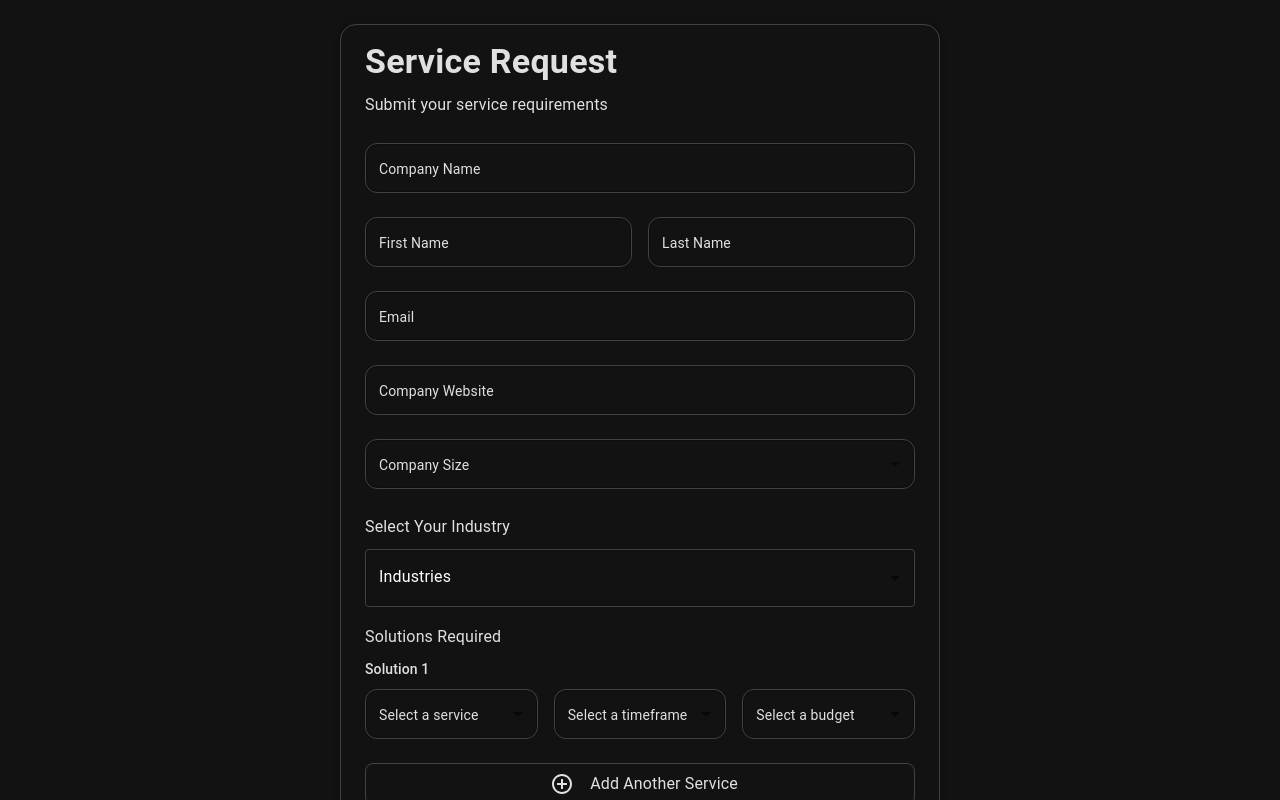
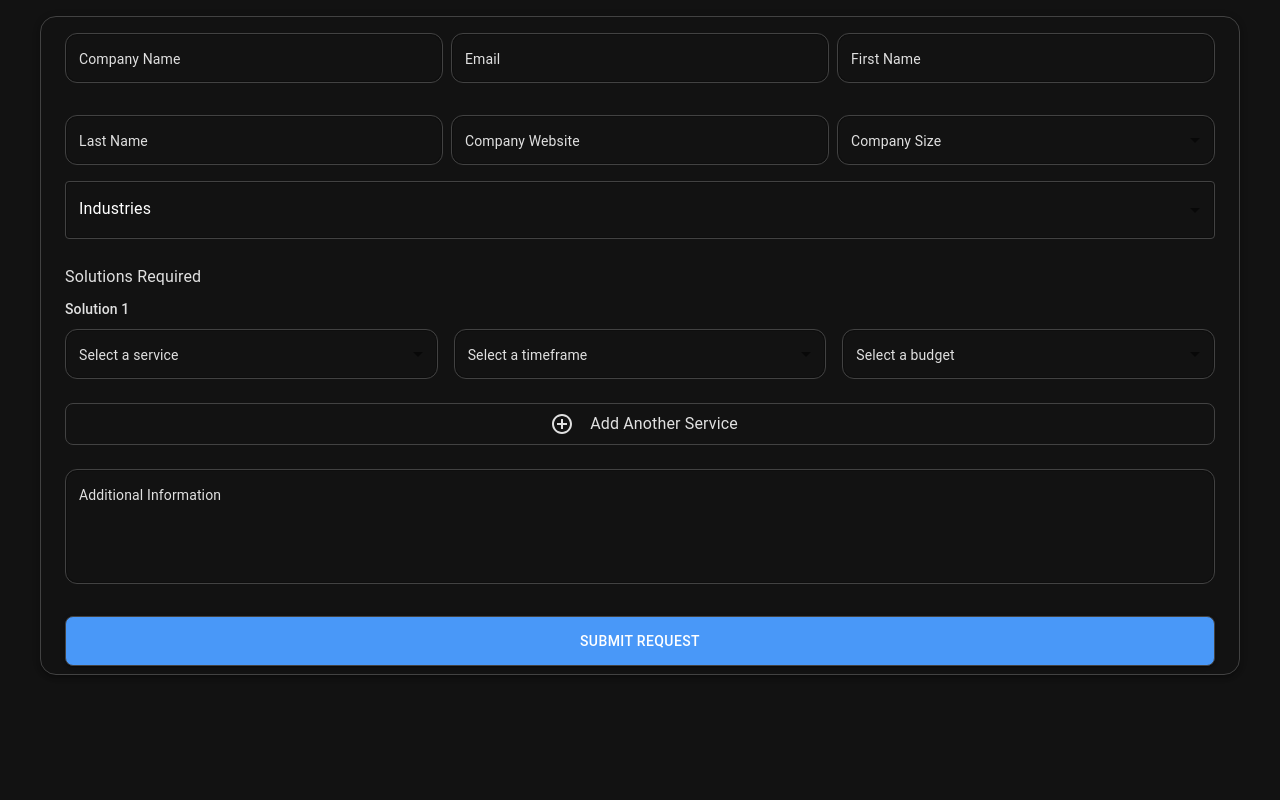
Before and after one commit to web-source-dev/leads, a React (Create React App) app: page /buyer in a window 1280 px wide. Shown: the top 800 px of the page. Built offline with nearby package versions, Linux system fonts and the light colour scheme; the HTML template or start-up script is replaced by a standard one.

Commit message:
Update BuyerForm.jsx

```diff
--- a/src/components/BuyerForm.jsx
+++ b/src/components/BuyerForm.jsx
@@ -8,7 +8,7 @@ import {
   IconButton,
   Box,
   Grid,
-  Chip,InputLabel, FormControl, Checkbox, ListItemText,Select
+  Chip, InputLabel, FormControl, Checkbox, ListItemText, Select
 } from '@mui/material';
 import AddCircleOutlineIcon from '@mui/icons-material/AddCircleOutline';
 import RemoveCircleOutlineIcon from '@mui/icons-material/RemoveCircleOutline';
@@ -17,6 +17,7 @@ import 'react-toastify/dist/ReactToastify.css';
 import AddIcon from '@mui/icons-material/Add';
 import CloseIcon from '@mui/icons-material/Close';
 import Tooltip from '@mui/material/Tooltip';
+
 const industryOptions = [
   { name: "Retail & E-commerce", icon: <AddIcon /> },
   { name: "Marketing & Advertising", icon: <AddIcon /> },
@@ -66,6 +67,8 @@ const BuyerForm = () => {
   console.log(formData);
   const [errors, setErrors] = useState({});
   const [loading, setLoading] = useState(false);
+  const [error, setError] = useState('');
+  const [success, setSuccess] = useState('');
 
   const handleAddService = () => {
     setFormData({
@@ -106,29 +109,11 @@ const BuyerForm = () => {
     }
     setErrors({ ...errors, [name]: error });
   };
-  // Disable scroll on body when the dropdown is focused
-  const handleDropdownFocus = () => {
-    document.body.style.overflow = "hidden"; // Prevent scrolling
+
+  const handleIndustrySelect = (selectedIndustry) => {
+    // ...existing code...
   };
 
-  const handleDropdownBlur = () => {
-    document.body.style.overflow = "auto"; // Restore scrolling
-  };
-
-  const handleIndustrySelect = (selectedIndustry) => {
-    setFormData((prevState) => ({
-      ...prevState,
-      industries: prevState.industries.includes(selectedIndustry)
-        ? prevState.industries.filter((industry) => industry !== selectedIndustry)
-        : [...prevState.industries, selectedIndustry]
-    }));
-  };
-  const handleDropDownScroll = (event) => {
-    event.preventDefault();
-    event.stopPropagation();
-  }
-  const [error, setError] = useState('')
-  const [success, setSuccess] = useState('')
   const handleSubmit = async (event) => {
     event.preventDefault();
     const emailPattern = /^[^\s@]+@[^\s@]+\.[^\s@]+$/;
@@ -205,54 +190,28 @@ const BuyerForm = () => {
       }
     }, 2000);
   };
-const handleFieldFocus = (fieldId) => {
-  const element = document.getElementById(fieldId);
-  const container = document.getElementById('formContainer'); // Make sure to have this container's ID
-  if (element && container) {
-    // Scroll the field into view and center it
-    element.scrollIntoView({
-      behavior: 'smooth',
-      block: 'center', // Center the element in the container
-      inline: 'nearest' // Ensure it aligns horizontally as well, if needed
-    });
-  }
-};
+
   return (
     <Container
-      maxWidth="sm"
+      maxWidth="lg"
       sx={{
-        mt: 1,
-        p: 2,
+        mt: 0,
+        p: 0,
         backgroundColor: "var(--background-color)",
         color: "var(--text-color)",
         border: "1px solid var(--border-color)",
         borderRadius: 4,
         boxShadow: 3,
       }}
-      id="formContainer"
     >
-      <Typography
-        variant="h4"
-        gutterBottom
-        sx={{ color: "var(--text-color)", mb: 1, fontWeight: 'bold' }}
-      >
-        Service Request
-      </Typography>
-      <Typography
-        variant="subtitle1"
-        gutterBottom
-        sx={{ color: "var(--text-color)", mb: 1 }}
-      >
-        Submit your service requirements
-      </Typography>
-
       <Box
         component="form"
         noValidate
         autoComplete="off"
-        sx={{ mt: 1 }}
         onSubmit={handleSubmit}
       >
+        <Grid container spacing={1}>
+          <Grid item xs={12} md={4}>
             <TextField
               fullWidth
               label="Company Name"
@@ -272,58 +231,12 @@ const handleFieldFocus = (fieldId) => {
                   border: "1px solid var(--border-color)",
                   height: 50,
                   borderRadius: 12,
-              fontSize: '14px' // Reduce placeholder size
+                  fontSize: '14px'
                 },
               }}
             />
-        <Box sx={{ display: 'flex', flexDirection: { xs: 'column', sm: 'row' }, gap: 2 }}>
-          <TextField
-            fullWidth
-            label="First Name"
-            name="firstName"
-            value={formData.firstName}
-            onChange={handleChange}
-            onBlur={handleBlur}
-            placeholder="Enter your first name"
-            margin="normal"
-            variant="outlined"
-            error={!!errors.firstName}
-            helperText={errors.firstName}
-            InputLabelProps={{ style: { color: "var(--text-color)", fontSize: '14px' } }}
-            InputProps={{
-              style: {
-                color: "var(--text-color)",
-                border: "1px solid var(--border-color)",
-                height: 50,
-                borderRadius: 12,
-                fontSize: '14px' // Reduce placeholder size
-              },
-            }}
-          />
-          <TextField
-            fullWidth
-            label="Last Name"
-            name="lastName"
-            value={formData.lastName}
-            onChange={handleChange}
-            onBlur={handleBlur}
-            placeholder="Enter your last name"
-            margin="normal"
-            variant="outlined"
-            error={!!errors.lastName}
-            helperText={errors.lastName}
-            InputLabelProps={{ style: { color: "var(--text-color)", fontSize: '14px' } }}
-            InputProps={{
-              style: {
-                color: "var(--text-color)",
-                border: "1px solid var(--border-color)",
-                height: 50,
-                borderRadius: 12,
-                fontSize: '14px' // Reduce placeholder size
-              },
-            }}
-          />
-        </Box>
+          </Grid>
+          <Grid item xs={12} md={4}>
             <TextField
               fullWidth
               label="Email"
@@ -344,10 +257,62 @@ const handleFieldFocus = (fieldId) => {
                   border: "1px solid var(--border-color)",
                   height: 50,
                   borderRadius: 12,
-              fontSize: '14px' // Reduce placeholder size
+                  fontSize: '14px'
                 },
               }}
             />
+          </Grid>
+          <Grid item xs={12} md={4}>
+            <TextField
+              fullWidth
+              label="First Name"
+              name="firstName"
+              value={formData.firstName}
+              onChange={handleChange}
+              onBlur={handleBlur}
+              placeholder="Enter your first name"
+              margin="normal"
+              variant="outlined"
+              error={!!errors.firstName}
+              helperText={errors.firstName}
+              InputLabelProps={{ style: { color: "var(--text-color)", fontSize: '14px' } }}
+              InputProps={{
+                style: {
+                  color: "var(--text-color)",
+                  border: "1px solid var(--border-color)",
+                  height: 50,
+                  borderRadius: 12,
+                  fontSize: '14px'
+                },
+              }}
+            />
+          </Grid>
+          <Grid item xs={12} md={4}>
+            <TextField
+              fullWidth
+              label="Last Name"
+              name="lastName"
+              value={formData.lastName}
+              onChange={handleChange}
+              onBlur={handleBlur}
+              placeholder="Enter your last name"
+              margin="normal"
+              variant="outlined"
+              error={!!errors.lastName}
+              helperText={errors.lastName}
+              InputLabelProps={{ style: { color: "var(--text-color)", fontSize: '14px' } }}
+              InputProps={{
+                style: {
+                  color: "var(--text-color)",
+                  border: "1px solid var(--border-color)",
+                  height: 50,
+                  borderRadius: 12,
+                  fontSize: '14px'
+                },
+              }}
+            />
+          </Grid>
+          <Grid item xs={12} sm={4}>
             <TextField
               fullWidth
               label="Company Website"
@@ -367,10 +332,12 @@ const handleFieldFocus = (fieldId) => {
                   border: "1px solid var(--border-color)",
                   height: 50,
                   borderRadius: 12,
-              fontSize: '14px' // Reduce placeholder size
+                  fontSize: '14px'
                 },
               }}
             />
+          </Grid>
+          <Grid item xs={12} sm={4}>
             <TextField
               fullWidth
               label="Company Size"
@@ -389,7 +356,7 @@ const handleFieldFocus = (fieldId) => {
                   border: "1px solid var(--border-color)",
                   height: 50,
                   borderRadius: 12,
-      fontSize: '14px' // Reduce placeholder size
+                  fontSize: '14px'
                 },
               }}
               SelectProps={{
@@ -402,8 +369,6 @@ const handleFieldFocus = (fieldId) => {
                   },
                 },
               }}
- id="companySizeField" // Add a unique ID to each field
-  onFocus={() => handleFieldFocus('companySizeField')} // Call the helper function on focus
             >
               {["1-50", "51-500", "501-5000", "5,000+"].map((size) => (
                 <MenuItem
@@ -418,17 +383,14 @@ const handleFieldFocus = (fieldId) => {
                 </MenuItem>
               ))}
             </TextField>
-
-        <Box sx={{ mt: 2, borderRadius: 12 }}>
-  <Typography variant="subtitle1" sx={{ color: "var(--text-color)", mb: 1 }}>
-    Select Your Industry
-  </Typography>
+          </Grid>
+          <Grid item xs={12}>
             <FormControl fullWidth>
               <InputLabel
                 id="industry-select-label"
                 sx={{
-        color: 'white', // Ensure the default label color is white
-        '&.Mui-focused': { color: 'white',backgroundColor:'var(--background-color)', padding:'0px 10px' }, // Ensure label remains white when focused
+                  color: 'white',
+                  '&.Mui-focused': { color: 'white', backgroundColor: 'var(--background-color)', padding: '0px 10px' },
                 }}
               >
                 Industries
@@ -436,9 +398,6 @@ const handleFieldFocus = (fieldId) => {
               <Select
                 labelId="industry-select-label"
                 multiple
-        id="industryselectId" // Unique ID for this field
-  onFocus={() => handleFieldFocus('industryselectId')} // Call the helper function on focus
-
                 value={formData.industries}
                 onChange={(event) => {
                   const selectedIndustries = event.target.value;
@@ -448,7 +407,7 @@ const handleFieldFocus = (fieldId) => {
                   }));
                 }}
                 renderValue={(selected) => (
-        <Box sx={{ display: 'flex', flexWrap: 'wrap', gap:0.5}}> {/* Reduced gap */}
+                  <Box sx={{ display: 'flex', flexWrap: 'wrap', gap: 0.5 }}>
                     {selected.map((industry) => (
                       <Chip
                         key={industry}
@@ -465,11 +424,11 @@ const handleFieldFocus = (fieldId) => {
                 MenuProps={{
                   PaperProps: {
                     style: {
-            maxHeight: 200, // Limits the dropdown height (around 4 items visible)
-            overflowY: 'auto', // Enables the scrollbar
-            backgroundColor: 'var(--background-color)', // Apply background color to the dropdown
-            zIndex: 1300, // Ensures the dropdown appears above the field
-            color: 'var(--text-color)', // Text color for all items
+                      maxHeight: 200,
+                      overflowY: 'auto',
+                      backgroundColor: 'var(--background-color)',
+                      zIndex: 1300,
+                      color: 'var(--text-color)',
                     },
                   },
                 }}
@@ -483,14 +442,14 @@ const handleFieldFocus = (fieldId) => {
                     key={option.name}
                     value={option.name}
                     sx={{
-            backgroundColor: 'var(--background-color)', // Background color for all items
+                      backgroundColor: 'var(--background-color)',
                       '&:hover': {
-              backgroundColor: 'var(--background-color)', // Disable hover effect
+                        backgroundColor: 'var(--background-color)',
                       },
                       '&.Mui-selected': {
-              backgroundColor: 'var(--background-color)', // Keep selected item background color
+                        backgroundColor: 'var(--background-color)',
                         '&:hover': {
-                backgroundColor: 'var(--background-color)', // Ensure hover is disabled on selected
+                          backgroundColor: 'var(--background-color)',
                         },
                       },
                     }}
@@ -501,9 +460,8 @@ const handleFieldFocus = (fieldId) => {
                 ))}
               </Select>
             </FormControl>
-</Box>
-
-
+          </Grid>
+          <Grid item xs={12}>
             <Typography variant="subtitle1" sx={{ color: "var(--text-color)", mt: 2 }}>
               Solutions Required
             </Typography>
@@ -531,9 +489,6 @@ const handleFieldFocus = (fieldId) => {
                       fullWidth
                       label="Select a service"
                       variant="outlined"
-                  id="SelectServiceId" // Unique ID for this field
-  onFocus={() => handleFieldFocus('SelectServiceId')} // Call the helper function on focus
-
                       value={service.service}
                       onChange={(e) => handleServiceChange(index, 'service', e.target.value)}
                       select
@@ -601,8 +556,6 @@ const handleFieldFocus = (fieldId) => {
                       fullWidth
                       label="Select a timeframe"
                       variant="outlined"
-          id="timeframeId" // Unique ID for this field
-          onFocus={() => handleFieldFocus('timeframeId')} // Call the helper function on focus
                       value={service.timeframe}
                       onChange={(e) => handleServiceChange(index, 'timeframe', e.target.value)}
                       select
@@ -647,8 +600,6 @@ const handleFieldFocus = (fieldId) => {
                     <TextField
                       fullWidth
                       label="Select a budget"
-          id="budgetId" // Unique ID for this field
-          onFocus={() => handleFieldFocus('budgetId')} // Call the helper function on focus
                       variant="outlined"
                       value={service.budget}
                       onChange={(e) => handleServiceChange(index, 'budget', e.target.value)}
@@ -692,8 +643,9 @@ const handleFieldFocus = (fieldId) => {
                 </Grid>
               </Box>
             ))}
-
-        <Box onClick={handleAddService} sx={{ display: 'flex', justifyContent: 'center',cursor:'pointer', mt: 3, borderRadius: 2, border: "1px solid var(--border-color1)" }}>
+          </Grid>
+          <Grid item xs={12}>
+            <Box onClick={handleAddService} sx={{ display: 'flex', justifyContent: 'center', cursor: 'pointer', mt: 2, borderRadius: 2, border: "1px solid var(--border-color1)" }}>
               <IconButton
                 color="primary"
                 onClick={handleAddService}
@@ -711,7 +663,8 @@ const handleFieldFocus = (fieldId) => {
                 Add Another Service
               </Typography>
             </Box>
-
+          </Grid>
+          <Grid item xs={12}>
             <TextField
               fullWidth
               label="Additional Information"
@@ -732,17 +685,19 @@ const handleFieldFocus = (fieldId) => {
                   color: "var(--text-color)",
                   border: "1px solid var(--border-color)",
                   borderRadius: 12,
-              fontSize: '14px' // Reduce placeholder size
+                  fontSize: '14px'
                 },
               }}
             />
+          </Grid>
+          <Grid item xs={12}>
             <Button
               fullWidth
               variant="contained"
               sx={{
-            mt: 4,
+                mt: 2,
                 backgroundColor: loading ? "#0000ffa3" : "var(--button-background-color)",
-            color: 'white', // Ensure text color is always white
+                color: 'white',
                 height: 50,
                 borderRadius: 2,
                 border: "1px solid var(--border-color)",
@@ -750,13 +705,15 @@ const handleFieldFocus = (fieldId) => {
               type="submit"
               disabled={loading}
             >
-          {loading ? <span style={{ color: 'white' }}>Submitting...</span> : "Submit Request"}
+              {loading ? "Submitting..." : "Submit Request"}
             </Button>
-
+          </Grid>
+          <Grid item xs={12}>
             {error && <Box sx={{ mt: 2, color: 'red' }}>{error}</Box>}
             {success && <Box sx={{ mt: 2, color: 'green' }}>{success}</Box>}
+          </Grid>
+        </Grid>
       </Box>
-
     </Container>
   );
 };
```
Lines whose indentation alone changed are shown as unchanged.
